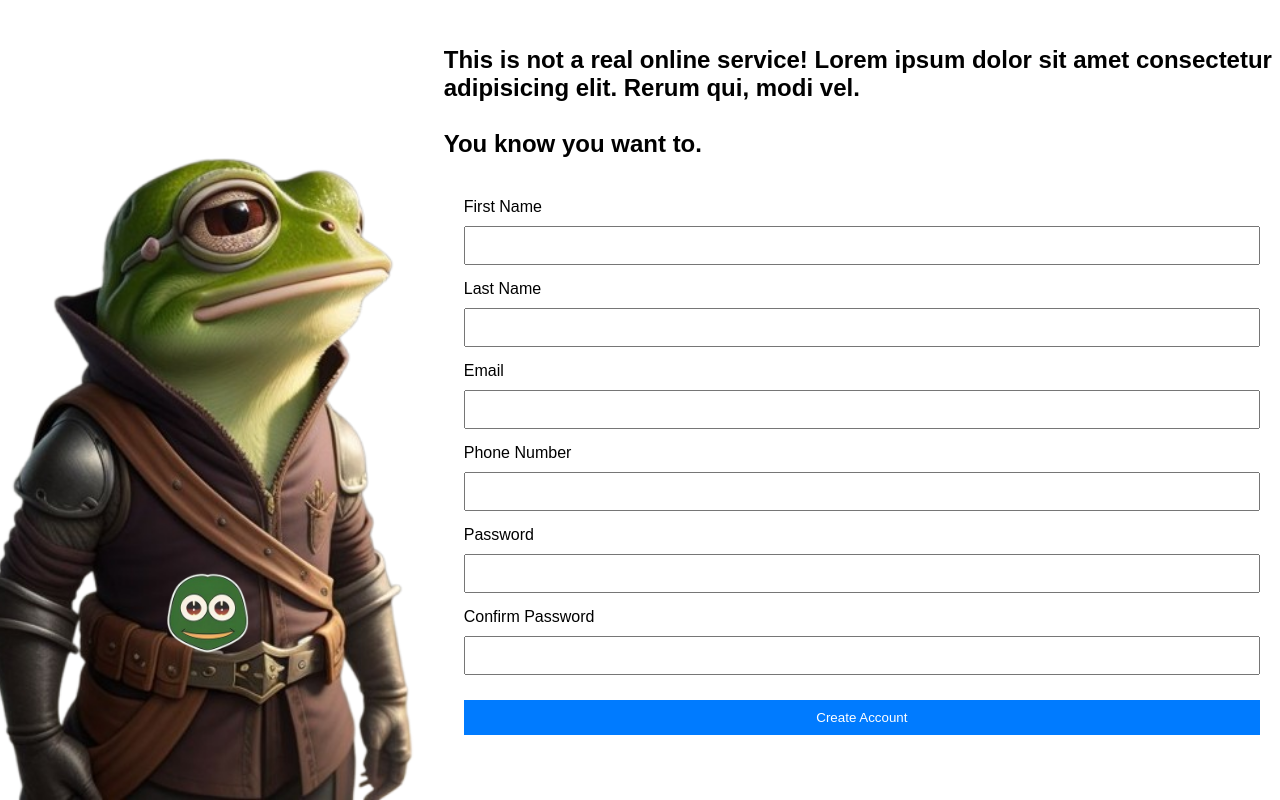
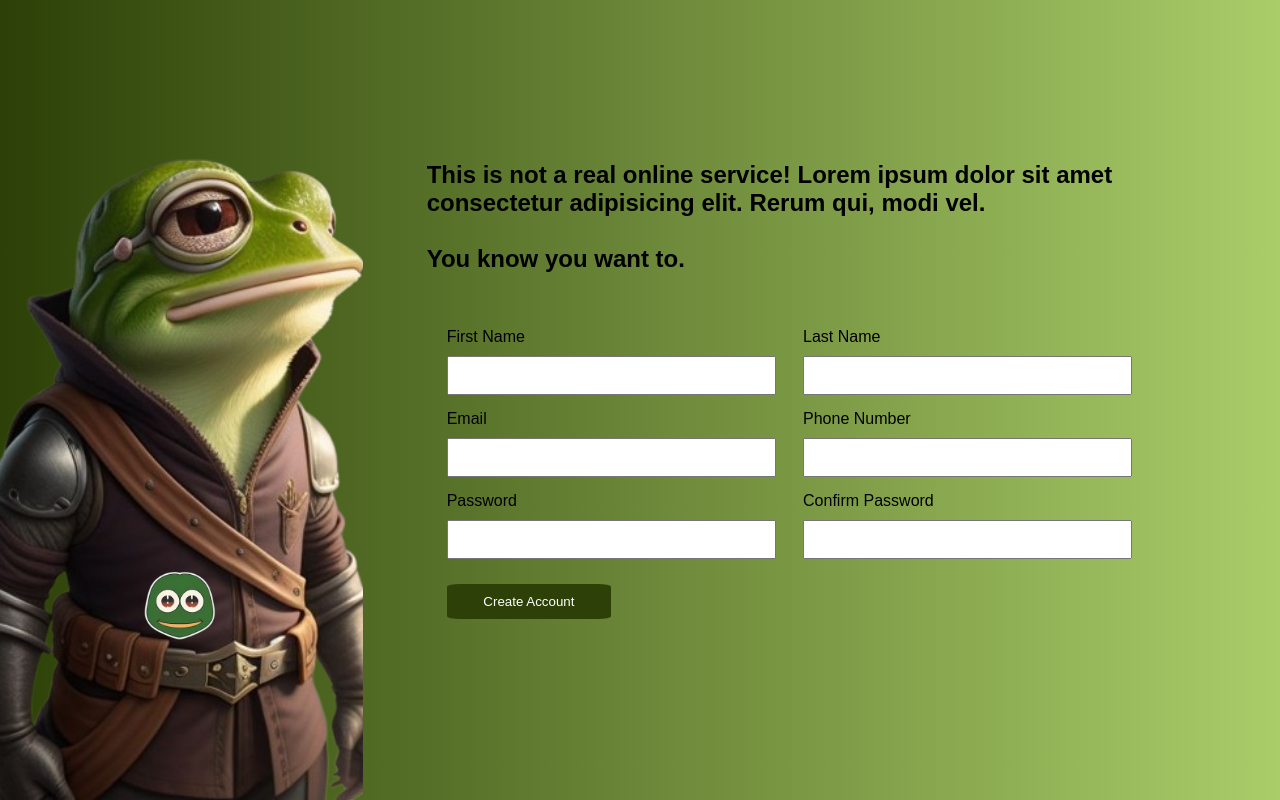
Before and after one commit to ThiagoMDuarte/sign-up-form-TOP, a plain HTML site: page form.html in a window 1280 px wide. Drawn offline with Linux system fonts and the light colour scheme.

Commit message:
Finish css

```diff
--- a/style.css
+++ b/style.css
@@ -3,8 +3,16 @@
     padding: 0;
     box-sizing: border-box;
 }
+:root {
+    --background-dark: rgb(44, 64, 7);
+    --background-light: rgb(170, 205, 105);
+    --font-color: #000000;
+}
 
 html, body {
+    background: linear-gradient(to right, var(--background-dark), var(--background-light));
+    color: var(--font-color);
+
     height: 100%;
     overflow: hidden; /* Remove as barras de rolagem */
 }
@@ -22,7 +30,7 @@ body {
     display: flex;
     width: 100vw; /* Ocupa toda a largura da viewport */
     height: 100vh; /* Ocupa toda a altura da viewport */
-    gap: 2vw; /* Espaço flexível entre img-container e data-container */
+    gap: 5vw; /* Espaço flexível entre img-container e data-container */
 }
 
 .img-container {
@@ -40,7 +48,7 @@ body {
 
 .logo {
     position: absolute;
-    top: 70%; /* 30% do topo */
+    top: 70%;
     left: 50%;
     transform: translateX(-50%);
     max-width: 30%; /* Ajusta o tamanho do logo para ser responsivo */
@@ -54,33 +62,48 @@ body {
     display: flex;
     flex-direction: column;
     justify-content: center;
+    margin-right: 10vw;
+    gap: 15px;
 }
 
 .form-container {
     display: flex;
-    flex-direction: column;
+    flex-wrap: wrap;
     gap: 15px;
     padding: 20px;
+    justify-content: space-between;
+
+}
+
+.form-container div {
+    flex-basis: 48%;
+    display: flex;
+    flex-direction: column;
 }
 
 input, button {
     padding: 10px;
     width: 100%;
     margin-top: 10px;
+    box-sizing: border-box;
 }
 
 button {
-    background-color: #007BFF;
+    background-color: var(--background-dark);
     color: white;
     border: none;
     cursor: pointer;
+    border-radius: 8%;
+    width: 50%;
 }
 
 button:hover {
-    background-color: #0056b3;
+    background-color: var(--background-light);
+    color: var(--font-color)
 }
 
 h1 {
     font-size: 3vh;
     margin-bottom: 20px;
+    color: #000000;
 }
```
